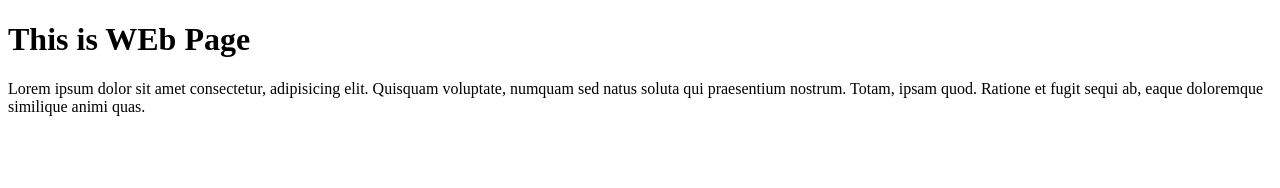
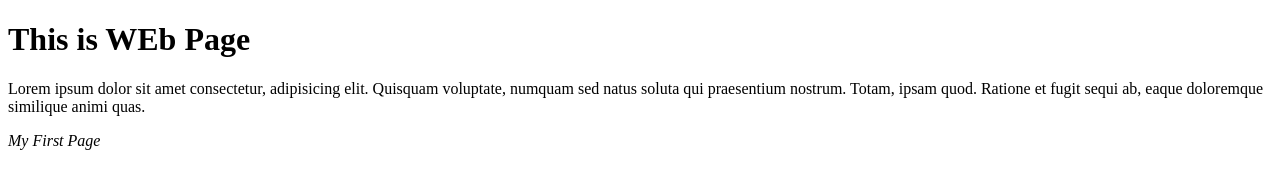
Before and after one commit to Salinaghatani/laptop, a plain HTML site: page index.html in a window 1280 px wide. Drawn offline with Linux system fonts and the light colour scheme.

Commit message:
Web Page

```diff
--- a/index.html
+++ b/index.html
@@ -8,5 +8,6 @@
         <p>Lorem ipsum dolor sit amet consectetur, adipisicing elit. Quisquam voluptate,
              numquam sed natus soluta qui praesentium nostrum. Totam, ipsam quod. Ratione
               et fugit sequi ab, eaque doloremque similique animi quas.</p>
+              <i>My First Page</i>
     </body>
 </html>
```
